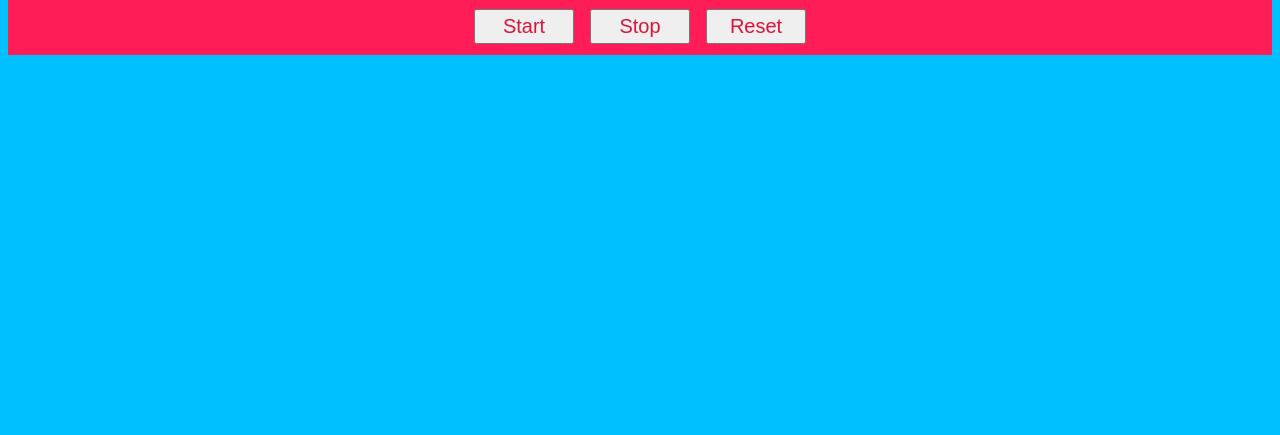
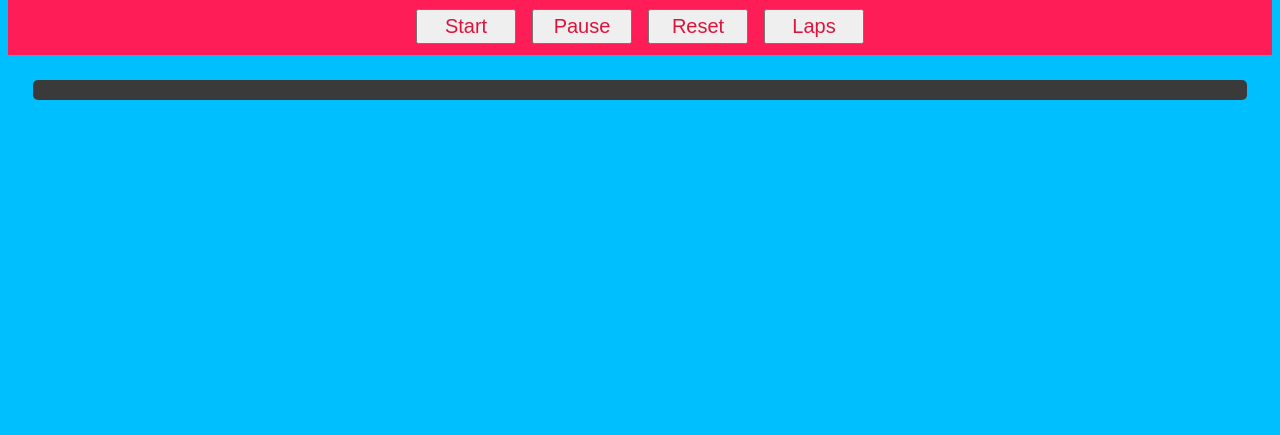
Before and after one commit to HamzaAhmedSheikh/Stopwatch, a plain HTML site: page index.html in a window 1280 px wide. Shown: the part 365-800 px from the top of the page. Drawn offline with Linux system fonts and the light colour scheme.

Commit message:
add laps button and functionality

```diff
--- a/app.js
+++ b/app.js
@@ -48,3 +48,12 @@ function reset() {
 
    stop()
 }
+
+var setLaps = function() {
+    var p = document.createElement("p") ;
+    var timer = document.getElementById("min").innerText + document.getElementById("sec").innerText + document.getElementById("msec").innerText;
+    var ptext = document.createTextNode(timer);
+    p.appendChild(ptext);
+    var laps = document.getElementById("laps");
+    laps.appendChild(p);
+}
--- a/index.html
+++ b/index.html
@@ -32,12 +32,15 @@
 
     <div class="col-md-4">
         <button id="start" onclick="start()"> Start </button>
-        <button onclick="stop()"> Stop </button>
+        <button onclick="stop()"> Pause </button>
         <button onclick="reset()"> Reset </button>
+        <button onclick="setLaps()"> Laps </button>
      </div>
    </div>
   </div>
 
+  <div id="laps">
+  </div>
 
 
   <script src="./app.js"></script>
--- a/style.css
+++ b/style.css
@@ -47,3 +47,14 @@ button:hover {
     background-color:  gold;
     margin-bottom: 5px;
 }
+
+#laps {
+    border: 0px;
+    background-color: #3a3a3a;
+    color: white;
+    padding: 10px;
+    text-align: center;
+    border-radius: 5px;
+    margin: 25px;
+    font-size: 24px;
+}
```
